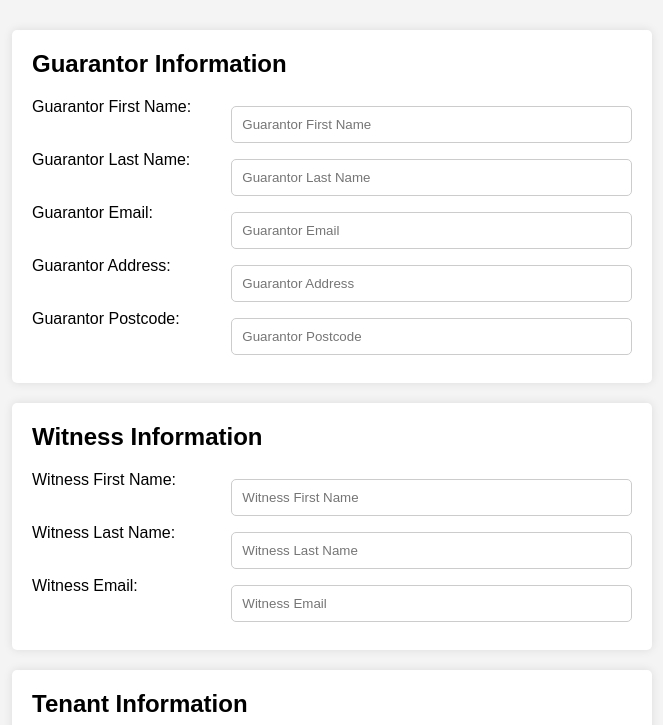
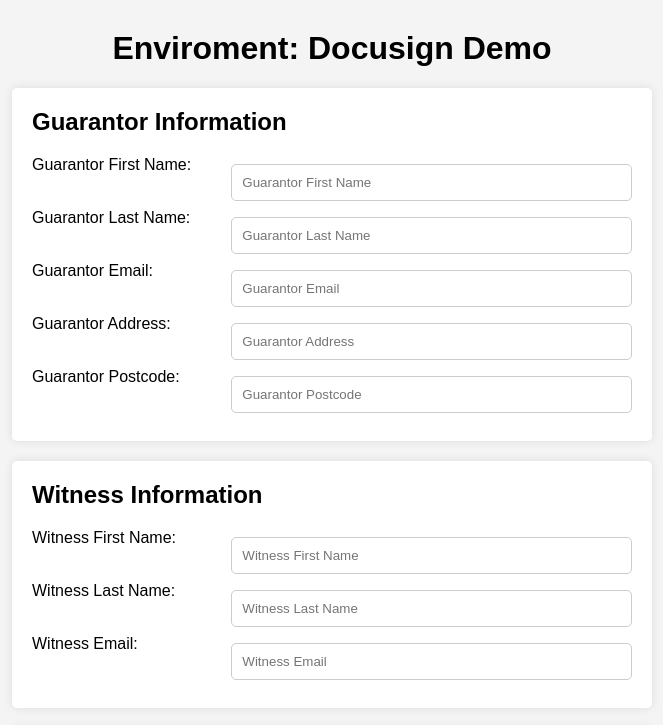
Before and after one commit to alex-savory/sr-dga-dem, a plain HTML site: page index.html in a window 1280 px wide. Shown: the top 725 px of the page, without its empty margins (308-971 px from the left). Drawn offline with Linux system fonts and the light colour scheme.

Commit message:
Update index.html

```diff
--- a/index.html
+++ b/index.html
@@ -85,7 +85,7 @@
 </head>
 <body>
 
-  <h1></h1>
+  <h1 style="text-color:red">Enviroment: Docusign Demo</h1>
 
   <!-- Guarantor Section -->
   <form id="rentalForm">
```
